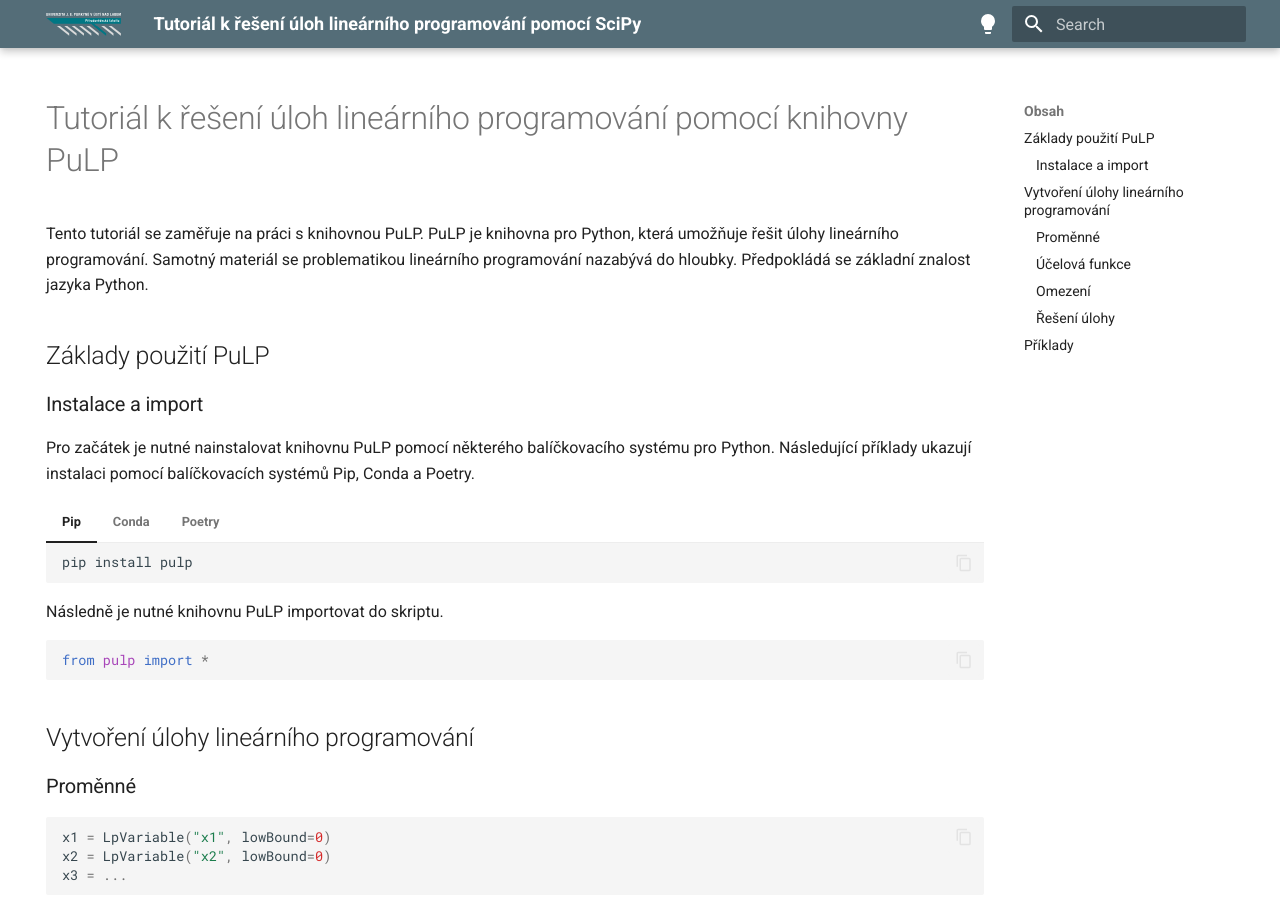
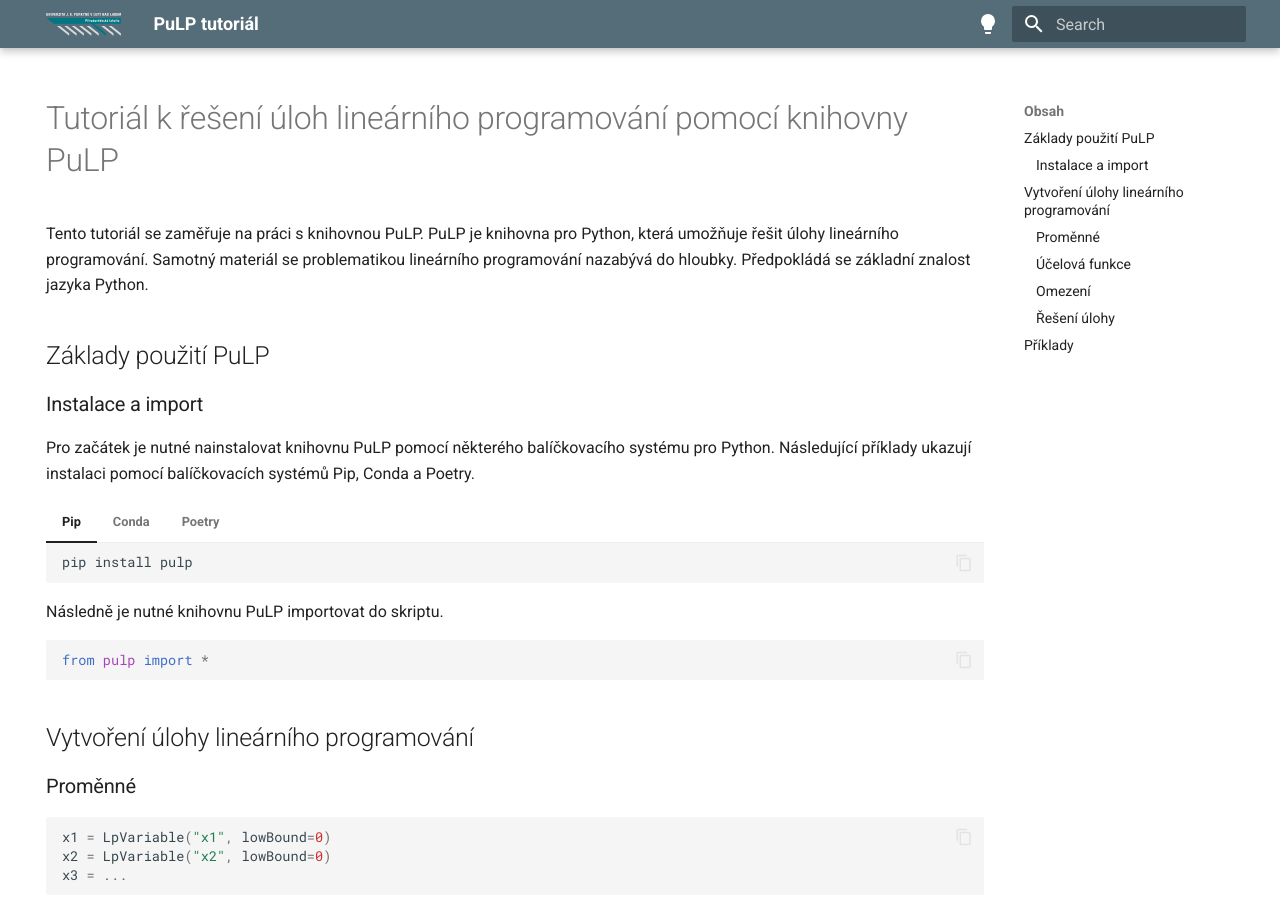
Before and after one commit to yoptohlejepeta/LP-SciPy, an MkDocs documentation site: the page built from docs/index.md, in a window 1280 px wide and 900 px high. Built offline with MkDocs 1.6.1 and Material for MkDocs 9.7.7, drawn with Linux system fonts in a browser that asks for light colours.

Commit message:
site name

```diff
--- a/mkdocs.yml
+++ b/mkdocs.yml
@@ -1,4 +1,4 @@
-site_name: Tutoriál k řešení úloh lineárního programování pomocí SciPy
+site_name: PuLP tutoriál
 
 markdown_extensions:
   - toc:
--- a/pyproject.toml
+++ b/pyproject.toml
@@ -16,6 +16,7 @@ numpy = "^1.26.4"
 ipykernel = "^6.29.4"
 notebook = "^7.2.0"
 mkdocs-material = "^9.5.24"
+mkdocs = "^1.6.0"
 
 
 [tool.poetry.group.dev.dependencies]
```
Also changed, not shown: 1 other file.
